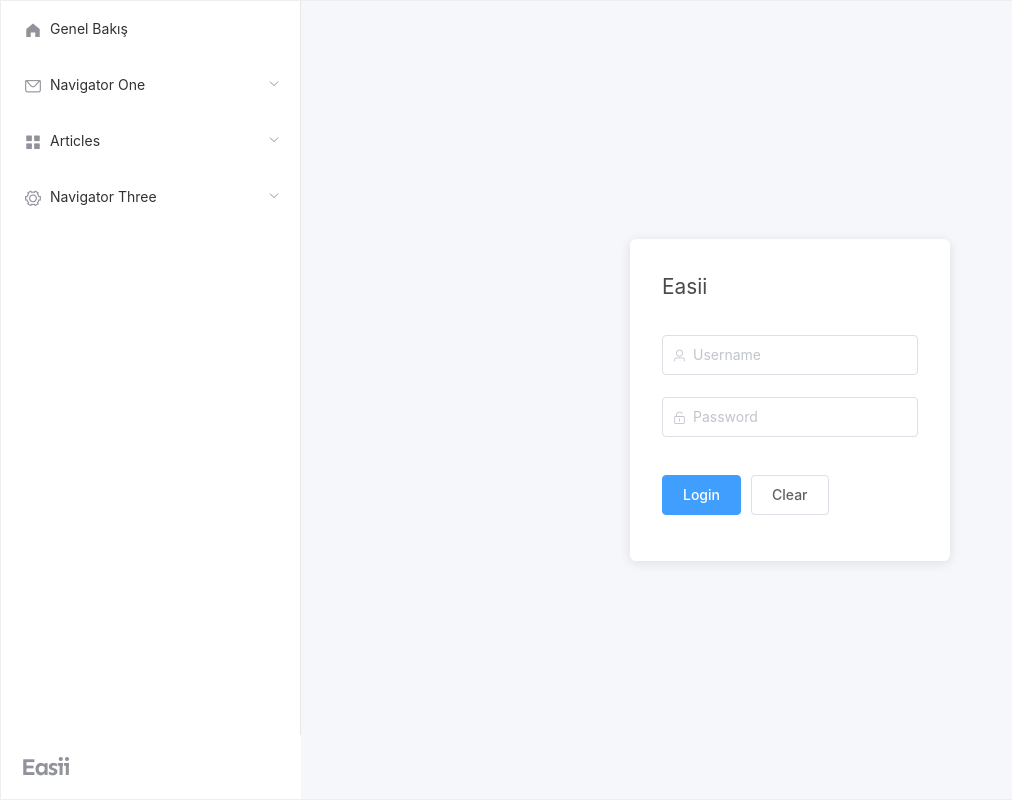
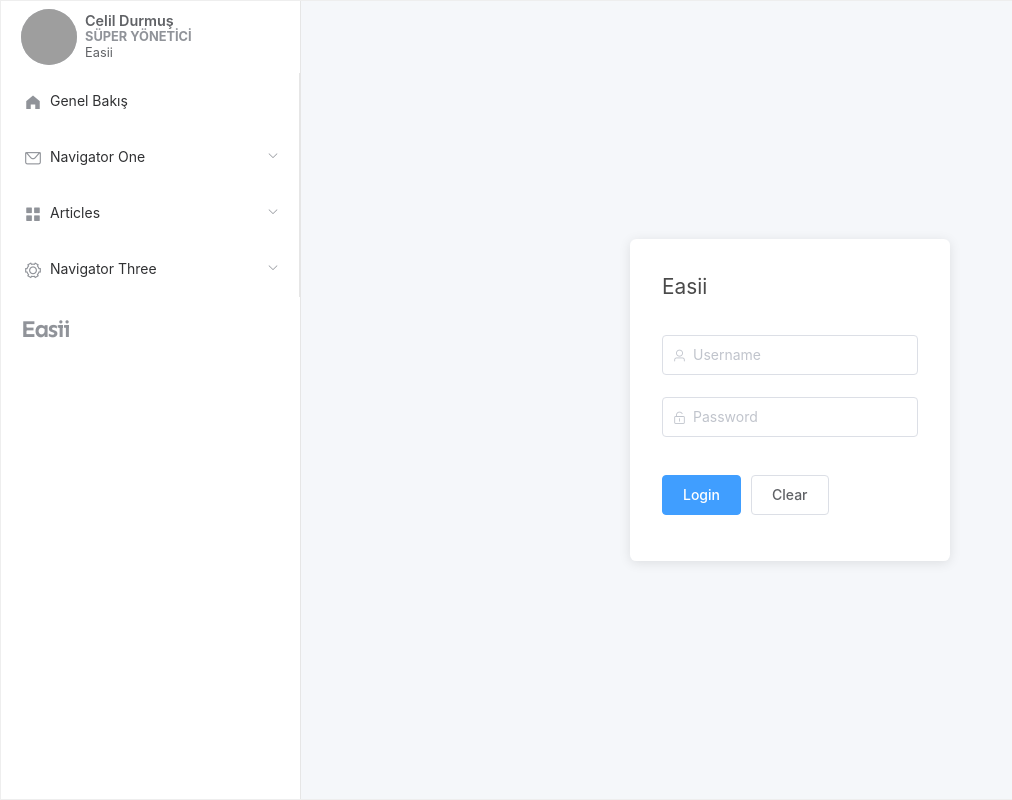
Before and after one commit to onderbakirtas/easii, a Vue app: page /login in a window 1280 px wide. Shown: the whole page, without its empty margins (0-1012 px from the left). Built offline with nearby package versions, Linux system fonts and the light colour scheme; grey boxes are pictures that could not be loaded.

Commit message:
Created custom data table

```diff
--- a/public/index.html
+++ b/public/index.html
@@ -1,5 +1,5 @@
 <!DOCTYPE html>
-<html lang="en">
+<html lang="tr">
   <head>
     <meta charset="utf-8" />
     <meta http-equiv="X-UA-Compatible" content="IE=edge" />
--- a/src/Modules/App/AppIndex.vue
+++ b/src/Modules/App/AppIndex.vue
@@ -7,7 +7,9 @@ export default {
       address: 'No. 189, Grove St, Los Angeles'
     }
     return {
-      tableData: Array(20).fill(item)
+      tableData: Array(20).fill(item),
+      avatarSrc:
+        'https://cube.elemecdn.com/3/7c/3ea6beec64369c2642b92c6726f1epng.png'
     }
   }
 }
@@ -16,8 +18,19 @@ export default {
 <template>
   <el-container style="height: 100%; border: 1px solid #eee">
     <el-aside width="300px">
+      <el-header height="100">
+        <div class="app-userbox">
+          <el-avatar :size="56" :src="avatarSrc"> </el-avatar>
+          <div class="app-userbox-info">
+            <span class="app-userbox-info--name">Celil Durmuş</span>
+            <span class="app-userbox-info--role">Süper Yönetici</span>
+            <span class="app-userbox-info--org">Easii</span>
+          </div>
+        </div>
+      </el-header>
+
       <el-menu :router="true" class="app-sidebar">
-        <el-menu-item :index="1"
+        <el-menu-item index="1"
           ><i class="el-icon-s-home"></i>Genel Bakış</el-menu-item
         >
 
@@ -49,7 +62,9 @@ export default {
             <el-menu-item :route="{ name: 'ArticlePosts' }" index="2-1"
               >Posts</el-menu-item
             >
-            <el-menu-item index="2-2">Option 2</el-menu-item>
+            <el-menu-item :route="{ name: 'ArticleCustom' }" index="2-2"
+              >Custom Table</el-menu-item
+            >
           </el-menu-item-group>
           <el-menu-item-group title="Group 2">
             <el-menu-item index="2-3">Option 3</el-menu-item>
@@ -89,9 +104,41 @@ export default {
 </template>
 
 <style lang="scss">
+.app {
+  &-userbox {
+    display: flex;
+    align-items: center;
+    padding: 0.5rem 0;
+
+    &-info {
+      display: flex;
+      flex-direction: column;
+      line-height: 1;
+      margin-left: 0.5rem;
+
+      &--name {
+        font-size: 0.9rem;
+        font-weight: 600;
+        color: #606266;
+      }
+
+      &--role {
+        margin-top: 0.2rem;
+        font-size: 0.8rem;
+        text-transform: uppercase;
+        font-weight: 700;
+        color: #909399;
+      }
+
+      &--org {
+        margin-top: 0.2rem;
+        font-size: 0.8rem;
+        color: #606266;
+      }
+    }
+  }
+}
 .el-header {
-  background-color: #b3c0d1;
-  color: #333;
   line-height: 60px;
 }
 
@@ -100,12 +147,17 @@ export default {
   display: flex;
   flex-direction: column;
   background-color: #fff;
+  border-right: solid 1px #e6e6e6;
+}
+
+.el-menu {
+  border: none;
 }
 
 .app-sidebar {
   flex-basis: auto;
-  flex-grow: 1;
-  flex-shrink: 1;
+  flex-grow: 0;
+  flex-shrink: 0;
 }
 
 .app-sidebar-footer {
@@ -118,6 +170,7 @@ export default {
   align-items: center;
   color: #909399;
   letter-spacing: -0.1rem;
+  cursor: default;
 
   &:hover {
     transition: 0.2s;
@@ -126,6 +179,9 @@ export default {
 }
 
 .app-container {
+  flex-grow: 1;
+  flex-shrink: 1;
+  flex-basis: auto;
   background: #f5f7fa;
 }
 
--- /dev/null
+++ b/src/Modules/Article/ArticleCustom.vue
@@ -0,0 +1,93 @@
+<script>
+import DataTable from '../../components/DataTable'
+
+export default {
+  name: 'ArticleCustom',
+
+  components: {
+    DataTable
+  },
+
+  data() {
+    return {
+      loading: false,
+      posts: [],
+      columns: [
+        {
+          field: 'userId',
+          label: 'Kullanıcı ID',
+          fixed: false,
+          width: 100
+        },
+        {
+          field: 'title',
+          label: 'Başlık',
+          fixed: false,
+          minWidth: 200
+        },
+        {
+          field: 'body',
+          label: 'Metin',
+          fixed: false,
+          minWidth: 300
+        }
+      ],
+      operations: [
+        {
+          label: 'Düzenle',
+          icon: 'el-icon-edit',
+          action: 'edit'
+        },
+        {
+          label: 'Sil',
+          icon: 'el-icon-delete',
+          action: 'delete'
+        }
+      ]
+    }
+  },
+
+  created() {
+    this.getPosts()
+  },
+
+  methods: {
+    getPosts() {
+      let self = this
+      self.loading = true
+      setTimeout(() => {
+        fetch('https://jsonplaceholder.typicode.com/posts')
+          .then(res => res.json())
+          .then(data => {
+            self.posts = data
+            self.loading = false
+          })
+          .catch(err => {
+            console.log('error: ', err)
+          })
+      }, 2000)
+    },
+
+    editItem(item) {
+      console.log('editing: ', item)
+    },
+
+    deleteItem(item) {
+      console.log('deleting: ', item)
+    }
+  }
+}
+</script>
+
+<template>
+  <DataTable
+    :rows="posts"
+    :columns="columns"
+    :operations="operations"
+    @on-edit="editItem"
+    @on-delete="deleteItem"
+    v-loading="loading"
+  />
+</template>
+
+<style></style>
--- a/src/Modules/Article/ArticlePosts.vue
+++ b/src/Modules/Article/ArticlePosts.vue
@@ -1,6 +1,14 @@
 <script>
 export default {
   name: 'ArticlePosts',
+
+  props: {
+    columns: {
+      type: Array,
+      // required: true,
+      default: () => []
+    }
+  },
 
   data() {
     return {
--- a/src/Modules/Article/routes.js
+++ b/src/Modules/Article/routes.js
@@ -1,5 +1,6 @@
 import ArticleIndex from './ArticleIndex'
 import ArticlePosts from './ArticlePosts'
+import ArticleCustom from './ArticleCustom'
 
 export default [
   {
@@ -15,6 +16,11 @@ export default [
         name: 'ArticlePosts',
         path: 'posts',
         component: ArticlePosts
+      },
+      {
+        name: 'ArticleCustom',
+        path: 'custom',
+        component: ArticleCustom
       }
     ]
   }
--- /dev/null
+++ b/src/components/DataTable.vue
@@ -0,0 +1,84 @@
+<script>
+export default {
+  name: 'DataTable',
+
+  props: {
+    columns: {
+      type: Array,
+      required: true,
+      default: () => []
+    },
+    rows: {
+      type: Array,
+      default: () => [],
+      required: true
+    },
+
+    operations: {
+      type: Array,
+      default: () => []
+    }
+  },
+
+  computed: {
+    hasOperations() {
+      return this.operations.length > 0
+    }
+  },
+
+  methods: {
+    takeAction(type, index) {
+      this.$emit(`on-${type}`, this.rows[index])
+    }
+  }
+}
+</script>
+
+<template>
+  <div>
+    <el-table
+      :data="rows"
+      height="auto"
+      width="100%"
+      class="dtable"
+      ref="dataTable"
+    >
+      <template v-for="col in columns">
+        <el-table-column
+          :key="`col${col.field}`"
+          :fixed="col.fixed"
+          :prop="col.field"
+          :label="col.label"
+          :min-width="col.minWidth"
+          :width="col.width"
+          v-if="!col.hidden"
+        >
+        </el-table-column>
+      </template>
+      <el-table-column
+        prop="operations"
+        label="İşlemler"
+        width="100"
+        v-if="hasOperations"
+      >
+        <template slot-scope="scope">
+          <el-button
+            @click="takeAction(op.action, scope.$index)"
+            v-for="op in operations"
+            :key="`op${op.label}`"
+            type="text"
+            size="small"
+            >{{ op.label }}</el-button
+          >
+        </template>
+      </el-table-column>
+    </el-table>
+  </div>
+</template>
+
+<style lang="scss" scoped>
+.dtable {
+  /* width: 100%; */
+  height: 100% !important;
+}
+</style>
```
